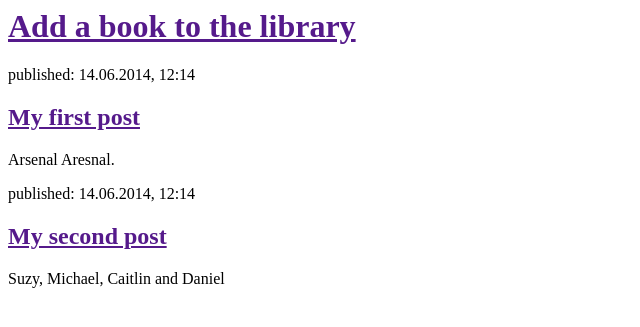
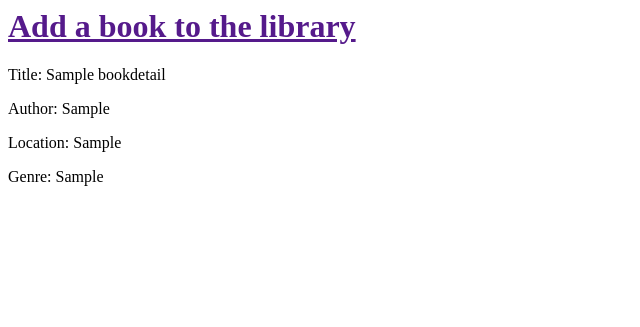
Before and after one commit to MarkLeonard27/libtest, a Django app: page / in a window 1280 px wide. Shown: the top 327 px of the page, without its empty margins (0-640 px from the left). Run offline with Django 3.2, Linux system fonts and the light colour scheme; tables that the repository leaves empty hold one stand-in row (values such as "Sample post").

Commit message:
Modified templates to display books from db

```diff
--- a/newbook/templates/newbook/new_book.html
+++ b/newbook/templates/newbook/new_book.html
@@ -7,16 +7,14 @@
             <h1><a href="">Add a book to the library</a></h1>
         </div>
 
+    {% for book in books %}
         <div>
-            <p>published: 14.06.2014, 12:14</p>
-            <h2><a href="">My first post</a></h2>
-            <p>Arsenal Aresnal.</p>
+            <p>Title: {{ book.title}}</p>
+            <p>Author: {{ book.auth}}</p>
+            <p>Location: {{ book.loc}}</p>
+            <p>Genre: {{book.genre}}</p>
         </div>
+    {% endfor %}
 
-        <div>
-            <p>published: 14.06.2014, 12:14</p>
-            <h2><a href="">My second post</a></h2>
-            <p>Suzy, Michael, Caitlin and Daniel</p>
-        </div>
     </body>
 </html>
--- a/newbook/views.py
+++ b/newbook/views.py
@@ -1,5 +1,7 @@
 from django.shortcuts import render
 from django.http import HttpResponse
+from django.utils import timezone
+from .models import BookDetails
 
 
 '''def index (request):
@@ -7,4 +9,5 @@ from django.http import HttpResponse
 '''
 
 def get_new_book (request):
-    return render (request, 'newbook/new_book.html', {})
+    books = BookDetails.objects.all()
+    return render (request, 'newbook/new_book.html', {'books': books})
```
